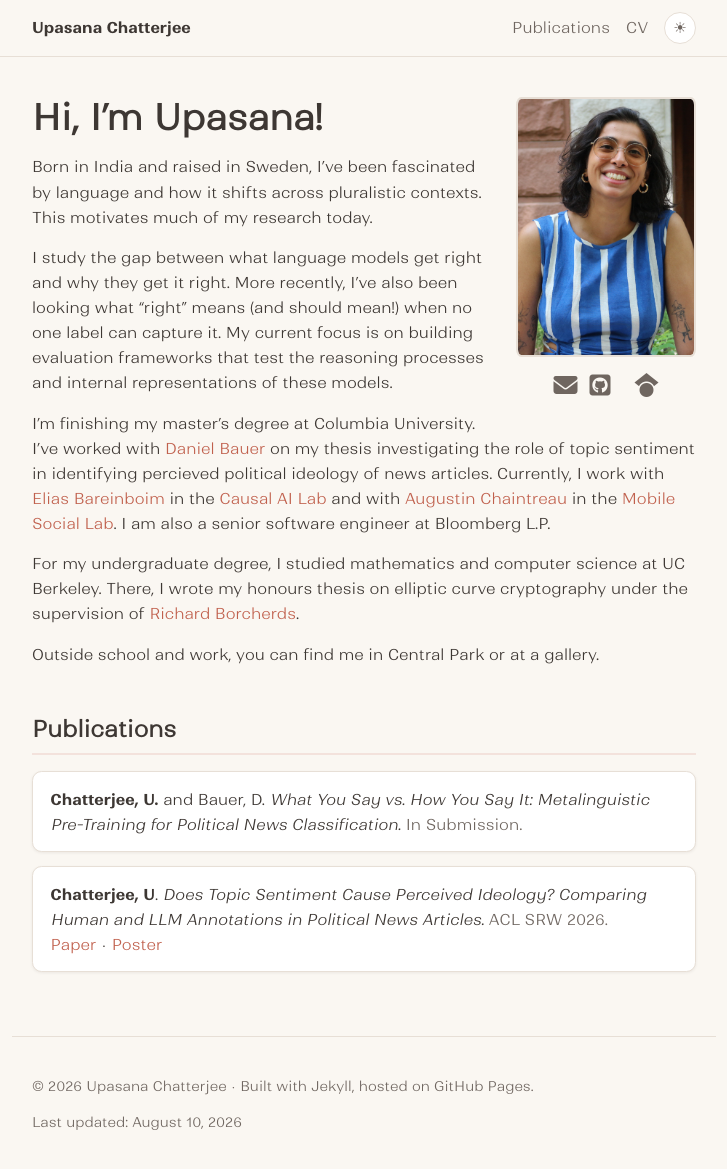
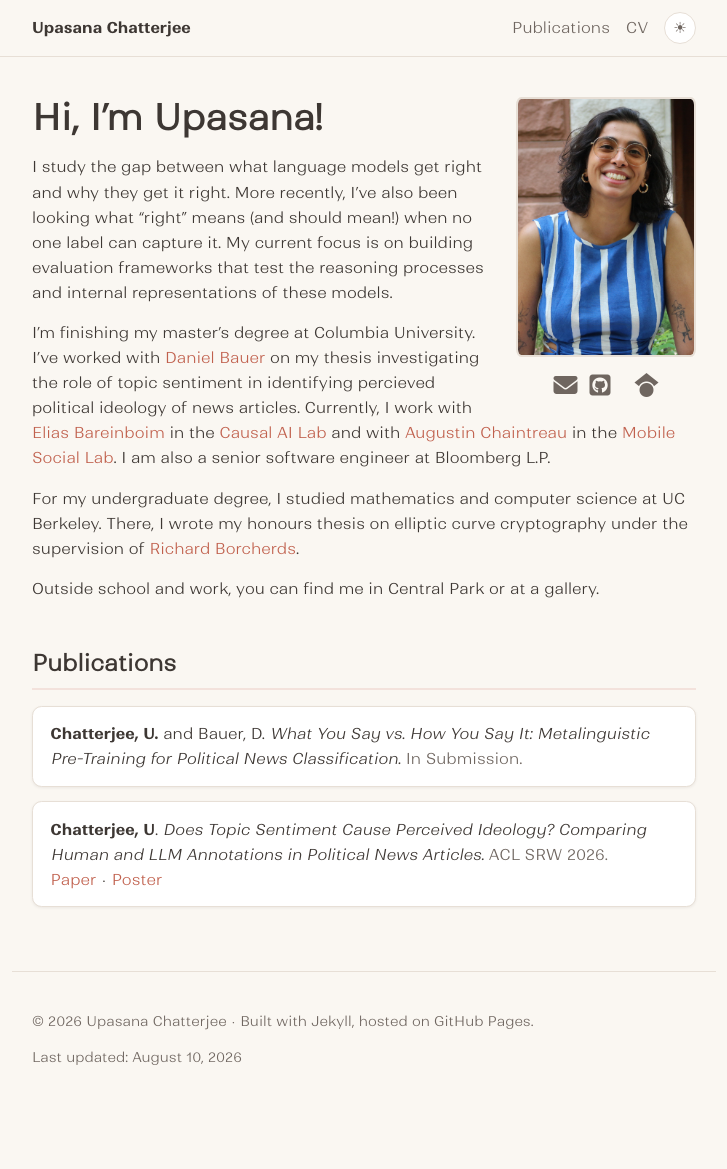
Before and after one commit to upasanachatterjee/upasanachatterjee.github.io, a Jekyll site: the page built from index.md, in a window 1280 px wide and 1187 px high. Shown: the top 1169 px of the window, without its empty margins (276-1003 px from the left). Built offline with Jekyll 4.4.1, drawn with Linux system fonts in a browser that asks for light colours; nearby versions of some CDN libraries.

Commit message:
update cv + index

```diff
--- a/index.md
+++ b/index.md
@@ -15,8 +15,6 @@ title: Upasana Chatterjee
 </div>
 
 # Hi, I'm Upasana!
-
-Born in India and raised in Sweden, I've been fascinated by language and how it shifts across pluralistic contexts. This motivates much of my research today.
 
 I study the gap between what language models get right and why they get it right. More recently, I've also been looking what "right" means (and should mean!) when no one label can capture it. My current focus is on building evaluation frameworks that test the reasoning processes and internal representations of these models.
 
```
Also changed, not shown: 1 other file.
